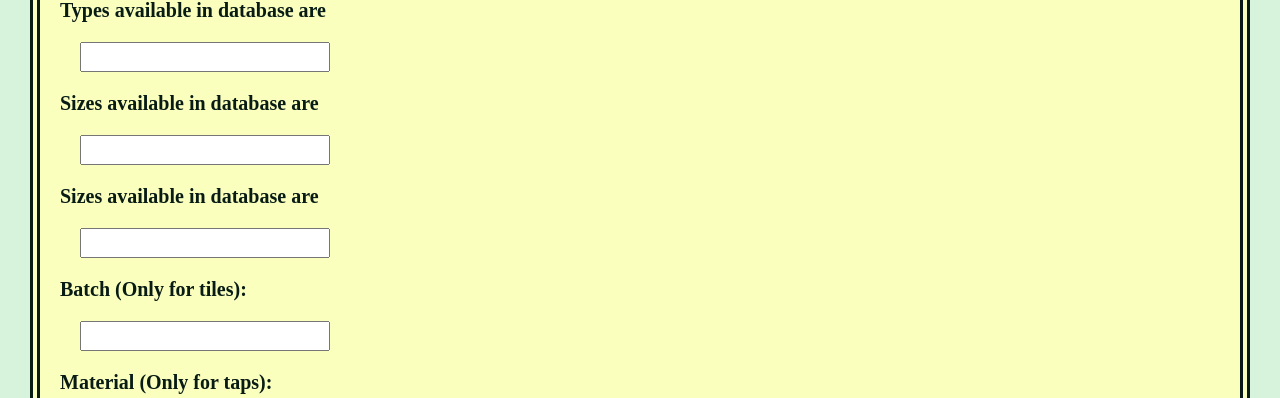
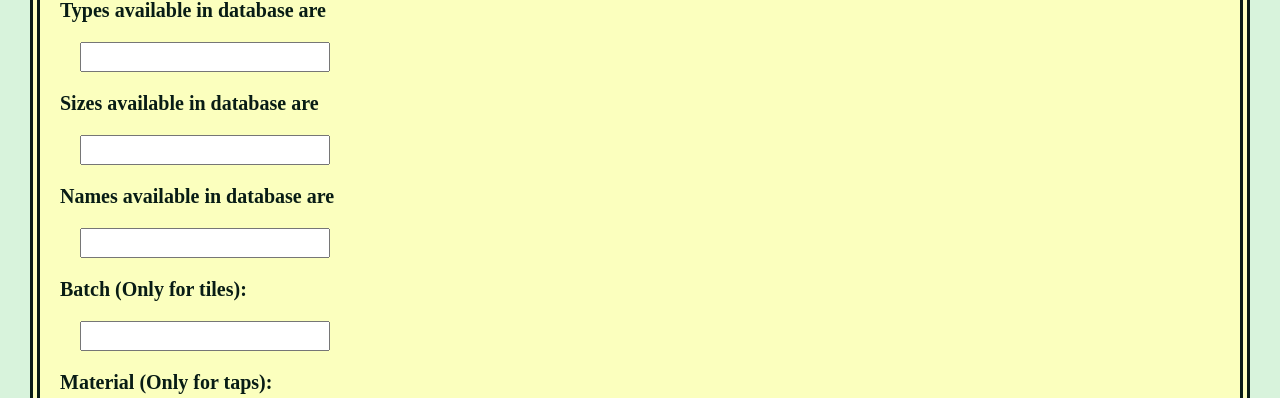
Before and after one commit to narayani2327/tile, a PHP site: page /purchase.php in a window 1280 px wide. Shown: the part 118-516 px from the top of the page. Run offline with PHP 8.4, Linux system fonts and the light colour scheme; data that the repository does not hold is empty.

Commit message:
Update purchase.php

```diff
--- a/purchase.php
+++ b/purchase.php
@@ -36,7 +36,7 @@
     }
     echo"<input type='text' name='size' required>";
     $query = "SELECT * FROM nametable";
-    echo'<p class="para"><b>Sizes available in database are </b>';
+    echo'<p class="para"><b>Names available in database are </b>';
     if ($result = $con->query($query)) {
         while ($row = $result->fetch_assoc()) {
             $field1name = $row["namename"];
```
